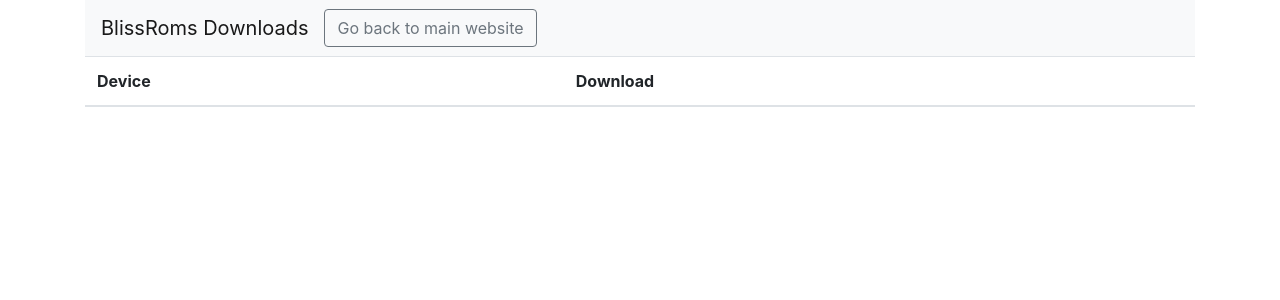
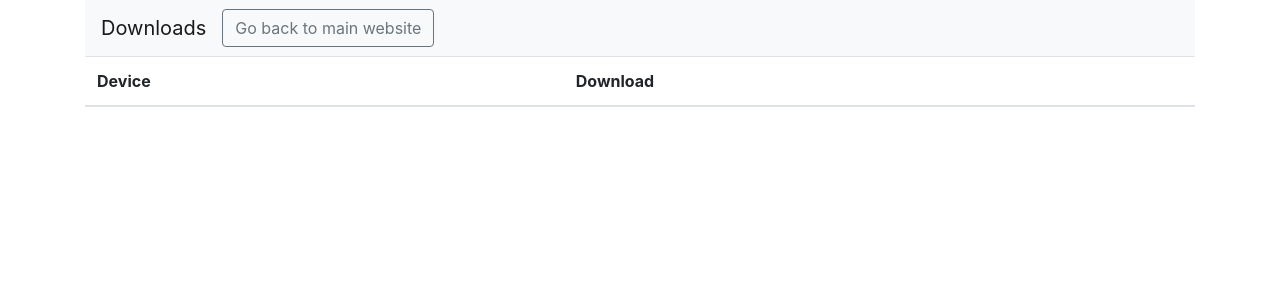
Before and after one commit to shipperstack/shipper, a Django app: page / in a window 1280 px wide. Shown: the top 300 px of the page. Run offline with Django 3.2, Linux system fonts and the light colour scheme; data that the repository does not hold is empty; some libraries are stand-ins or nearby versions.

Commit message:
Allow developers to customize download branding

```diff
--- a/config/settings.py
+++ b/config/settings.py
@@ -25,6 +25,8 @@
 DEBUG = env("DEBUG", default=False)
 ALLOWED_HOSTS = env("ALLOWED_HOSTS", default=[])
 
+MAIN_WEBSITE_URL = env("MAIN_WEBSITE_URL", default="")
+DOWNLOADS_PAGE_MAIN_BRANDING = env("DOWNLOADS_PAGE_MAIN_BRANDING", default="Downloads")
 
 # Application definition
 
--- a/shipper/views.py
+++ b/shipper/views.py
@@ -21,6 +21,13 @@
 class DownloadsView(ListView):
     template_name = 'shipper/downloads.html'
     model = Device
+
+    def get(self, request, *args, **kwargs):
+        self.extra_context = {
+            'main_website_url': settings.MAIN_WEBSITE_URL,
+            'downloads_page_main_branding': settings.DOWNLOADS_PAGE_MAIN_BRANDING
+        }
+        return super().get(request, *args, **kwargs)
 
 
 class MaintainerDashboardView(LoginRequiredMixin, ListView):
--- a/templates/user_base.html
+++ b/templates/user_base.html
@@ -4,8 +4,8 @@
     <div class="container">
         <header class="header clearfix">
             <nav class="navbar navbar-expand-lg navbar-light bg-light">
-                <a class="navbar-brand" href="/">BlissRoms Downloads</a>
-                <a class="btn btn-outline-secondary" href="https://blissroms.com">Go back to main website</a>
+                <a class="navbar-brand" href="/">{{ downloads_page_main_branding }}</a>
+                <a class="btn btn-outline-secondary" href="{{ main_website_url }}">Go back to main website</a>
             </nav>
         </header>
 
```
Also changed, not shown: 1 other file.
